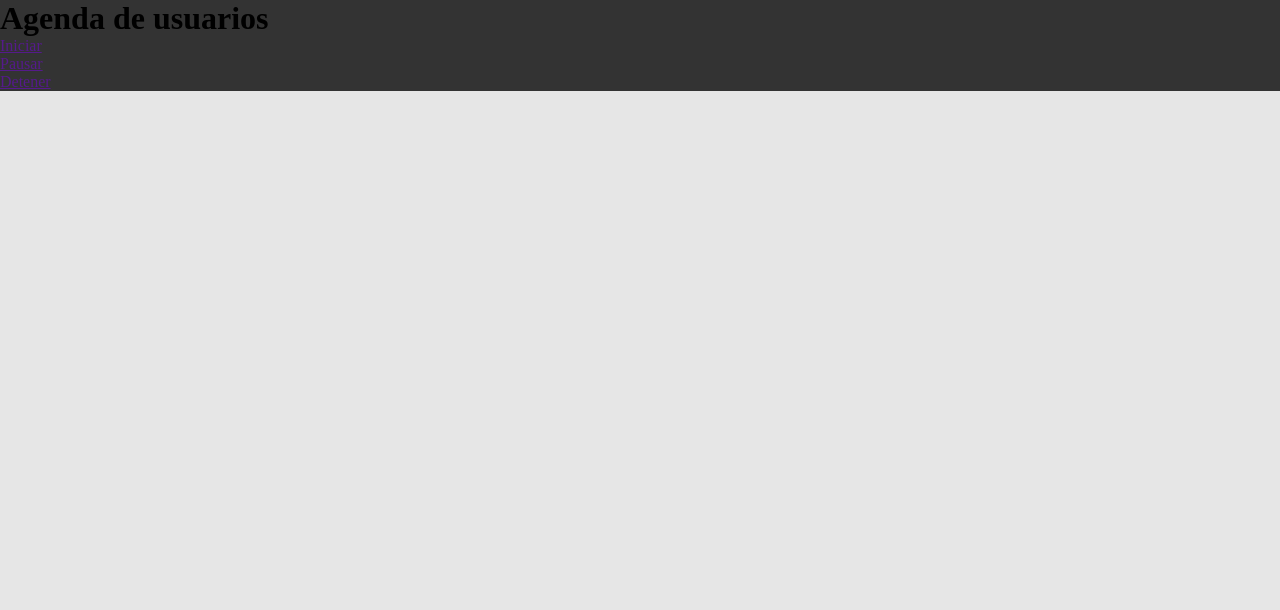
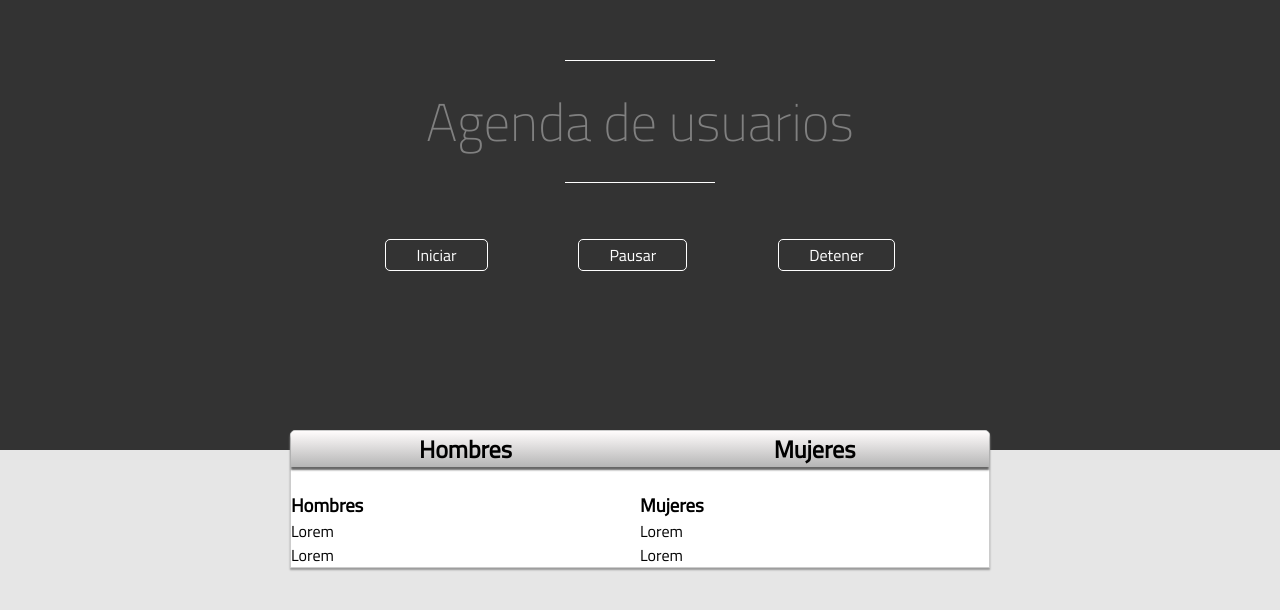
Before and after one commit to jmejia1221/pruebaintergrupo, a plain HTML site: page index.html in a window 1280 px wide. Drawn offline with nearby package versions, Linux system fonts and the light colour scheme.

Commit message:
se sube un pequeño script pero esta malo, queda por resolver

```diff
--- a/css/style.css
+++ b/css/style.css
@@ -3,18 +3,106 @@
 *{
 	padding: 0;
 	margin: 0;
+	box-sizing: border-box;
 }
 
 html{
 	font-size: 16px;
+	font-family: 'Titillium Web', sans-serif;
 }
 
 body{
 	background-color: #e6e6e6;
 }
 
+ul li{
+	list-style: none;
+}
+
 /*	MAIN STYLES  */
 
 .header{
 	background-color: #333;
+	padding-top: 60px;
+	height: 450px;
 }
+
+	.header__title{
+		color: #808080;
+		text-align: center;
+		padding: 20px 0;
+		font-size: 53px;
+		font-family: 'Titillium Web', sans-serif;
+		font-weight: 200;
+	}
+		.header__title--line{
+			width: 150px;
+			display: block;
+			margin: 0 auto;
+		}
+
+		.line--top{
+			border-top: 1px solid #fff;
+		}
+
+		.line--bottom{
+			border-bottom: 1px solid #fff;
+		}
+
+	.navegation{
+		width: 600px;
+		margin: 60px auto 0;
+	}
+		.navegation ul{
+			display: flex;
+			justify-content:space-around;
+		}
+		.navegation__items{
+
+		}
+			.navegation__items a{
+				color: #fff;
+				padding: 3px 30px;
+				border: 1px solid #fff;
+				border-radius: 5px;
+				text-decoration: none;
+			}
+
+.agenda{
+	width: 700px;
+	background-color: #fff;
+	margin: 0 auto;
+	position: relative;
+	top: -20px;
+	border: 1px solid #ccc;
+	box-shadow: 0px 2px 2px #999;
+	border-top-left-radius: 5px;
+	border-top-right-radius: 5px;
+}
+
+	.header-agenda{
+		border-top-left-radius: 5px;
+		border-top-right-radius: 5px;
+		box-shadow: 0px 3px 2px #666;
+		display: flex;
+		background: #fffcfc;
+		background: -moz-linear-gradient(top, #fffcfc 0%, #b5b5b5 100%);
+		background: -webkit-gradient(linear, left top, left bottom, color-stop(0%,#fffcfc), color-stop(100%,#b5b5b5));
+		background: -webkit-linear-gradient(top, #fffcfc 0%,#b5b5b5 100%);
+		background: -o-linear-gradient(top, #fffcfc 0%,#b5b5b5 100%);
+		background: -ms-linear-gradient(top, #fffcfc 0%,#b5b5b5 100%);
+		background: linear-gradient(to bottom, #fffcfc 0%,#b5b5b5 100%);
+		filter: progid:DXImageTransform.Microsoft.gradient( startColorstr='#fffcfc', endColorstr='#b5b5b5',GradientType=0 );
+	}
+
+		.header-agenda__persona{
+			width: 50%;
+			text-align: center;
+		}
+
+.contact{
+	display: flex;
+}
+	.contact__info{
+		width: 50%;
+	}
--- a/index.html
+++ b/index.html
@@ -4,15 +4,18 @@
 	<meta charset="UTF-8">
 	<title>Agenda de usuarios</title>
 
-	<!--
-		Styles CSS
-	 -->
+	<!-- Styles CSS -->
 	<link rel="stylesheet" href="css/style.css">
+
+	<!-- Fonts -->
+	<link href='http://fonts.googleapis.com/css?family=Titillium+Web:400,300,200' rel='stylesheet' type='text/css'>
 
 </head>
 <body>
 	<header class="header">
+		<span class="header__title--line line--top"></span>
 		<h1 class="header__title">Agenda de usuarios</h1>
+		<span class="header__title--line line--bottom"></span>
 		<nav class="navegation">
 			<ul>
 				<li class="navegation__items btn">
@@ -30,30 +33,39 @@
 
 	<main class="agenda">
 		<header class="header-agenda">
-
+			<div class="header-agenda__persona">
+				<h2 data-name="men" class="contact__title">Hombres</h2>
+			</div>
+			<div class="header-agenda__persona">
+				<h2 data-name="women" class="contact__title">Mujeres</h2>
+			</div>
 		</header>
-		<div class="contact">
-			<section class="contact">
+		<div id="template--contact" class="contact">
+			<section class="contact__info">
 				<ul>
 					<li>
 						<img data-image="men" class="contact__image" src="" alt="">
-						<h3 data-name="men" class="contact__title"></h3>
-						<p data-email="men" class="contact__info"></p>
-						<p data-direction="men" class="contact__info"></p>
+						<h3 data-name="men" class="contact__title">Hombres</h3>
+						<p data-email="men" class="contact__info">Lorem</p>
+						<p data-direction="men" class="contact__info">Lorem</p>
 					</li>
 				</ul>
 			</section>
-			<section class="contact">
+			<section class="contact__info">
 				<ul>
 					<li>
-						<img data-image="eomen" class="contact__image" src="" alt="">
-						<h3 data-name="women" class="contact__title"></h3>
-						<p data-email="women" class="contact__info"></p>
-						<p data-direction="women" class="contact__info"></p>
+						<img data-image="women" class="contact__image" src="" alt="">
+						<h3 data-name="women" class="contact__title">Mujeres</h3>
+						<p data-email="women" class="contact__info">Lorem</p>
+						<p data-direction="women" class="contact__info">Lorem</p>
 					</li>
 				</ul>
 			</section>
 		</div>
 	</main>
+
+	<script src="http://code.jquery.com/jquery-1.11.2.min.js"></script>
+	<script src="js/contacto.js"></script>
+
 </body>
 </html>
--- a/js/contacto.js
+++ b/js/contacto.js
@@ -0,0 +1,45 @@
+(function(){
+
+	var URL = "http://api.randomuser.me/";
+	var $body = $("body");
+
+	datos = {};
+
+	datos.contact;
+	datos.direction;
+	datos.email;
+	datos.picture;
+
+	$.getJSON(URL, datos, function(data){
+		var texto = "";
+		var user = data.results[0].user;
+
+		$.each(datos.user, function(i, user){
+			var texto += "<div class='cuadro'>";
+			var texto += "<p>" + user.location.street + "</p>";
+			var texto += "</div>";
+		})
+		console.log(datos.direction = user.location.street);
+	});
+
+	// function getNewContact(data){
+	// 	datos.contact = user.name.first + " " + user.name.last;
+	// 	// datos.direction = user.location.street;
+
+	// 	renderTemplate(datos);
+	// }
+
+	// function activateTemplate(id){
+	// 	var t = document.querySelector(id);
+	// 	return document.importNode(t.content, true);
+	// }
+
+	// function renderTemplate(datos){
+	// 	var clone = activateTemplate("#template--contact");
+
+	// 	clone.querySelector("[data-name='women']").innerHTML = datos.contact;
+
+	// 	$( $body ).append(clone);
+	// }
+
+})();
```
